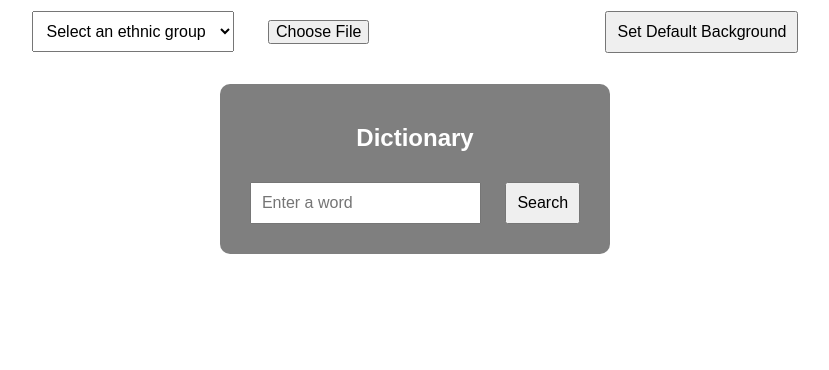
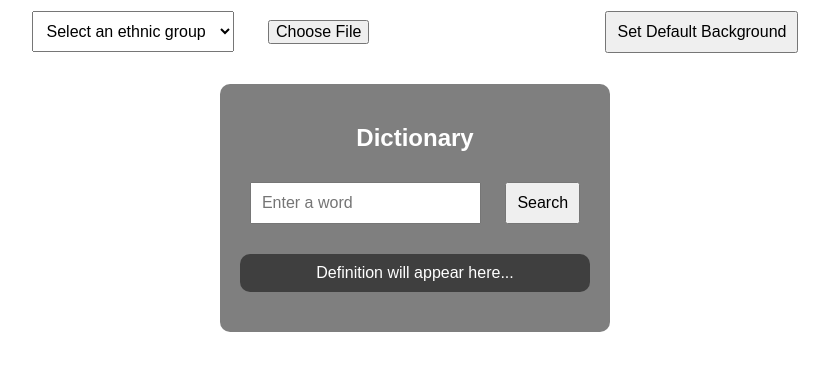
Before and after one commit to wrince/Ethiopian-ethnic-group, a plain HTML site: page index.html in a window 1280 px wide. Shown: the part 108-478 px from the top of the page, without its empty margins (225-1054 px from the left). Drawn offline with Linux system fonts and the light colour scheme.

Commit message:
Update index.html

```diff
--- a/index.html
+++ b/index.html
@@ -21,8 +21,10 @@
         <h2>Dictionary</h2>
         <input type="text" id="searchWord" placeholder="Enter a word">
         <button onclick="searchDictionary()">Search</button>
+        <p id="dictionaryResult">Definition will appear here...</p>
     </div>
 
     <script src="script.js"></script>
+
 </body>
 </html>
```
